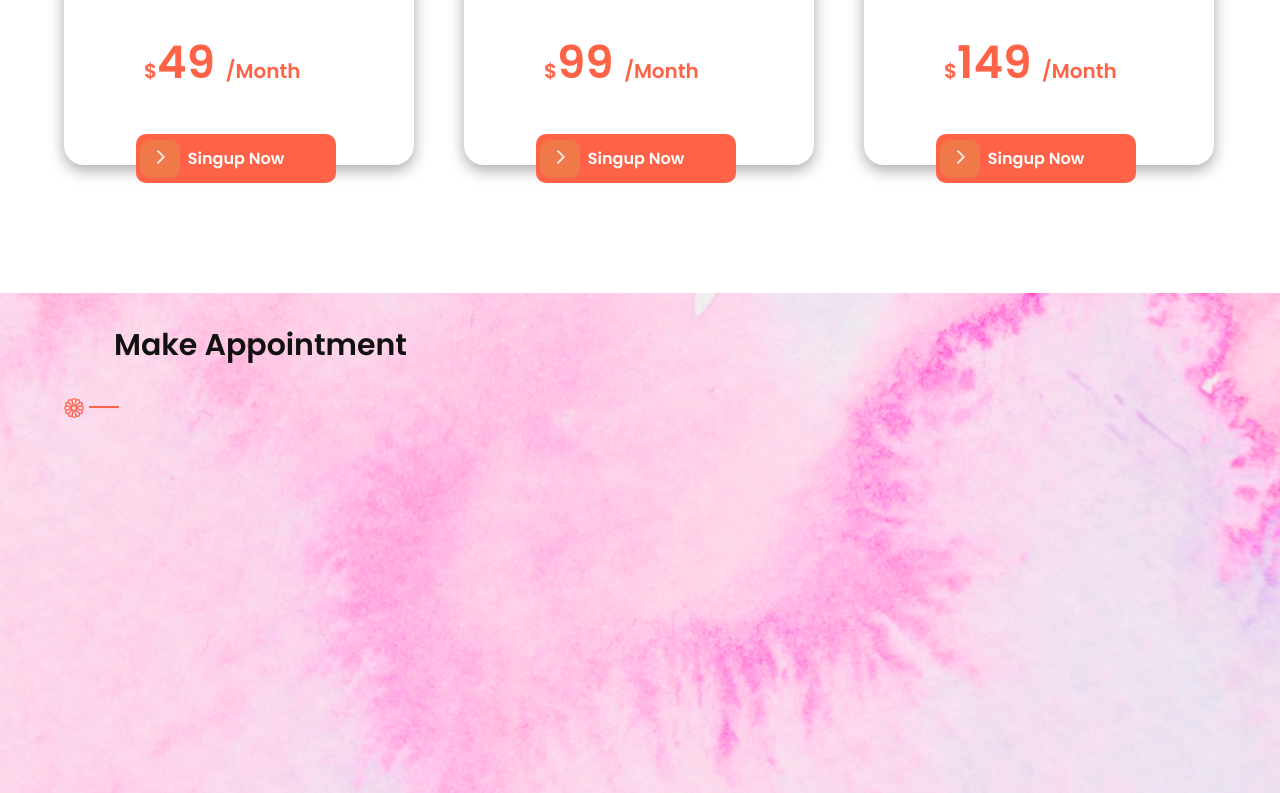
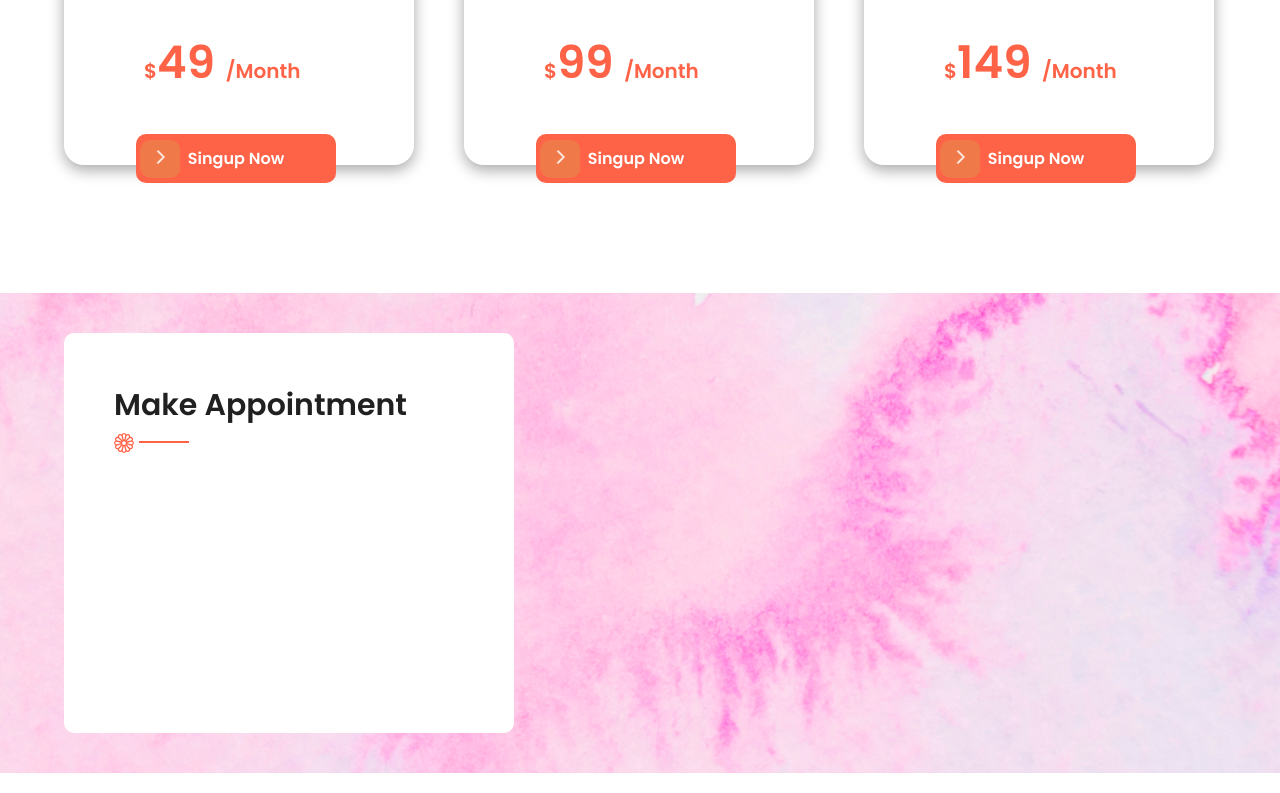
Before and after one commit to TamannaAfroz2666/Parlour-BD-Page, a React (Create React App) app: page / in a window 1280 px wide. Shown: the part 2900-3693 px from the top of the page. Built offline with nearby package versions, Linux system fonts and the light colour scheme; the HTML template or start-up script is replaced by a standard one.

Commit message:
hr design

```diff
--- a/src/components/MakeBooking/MakeBooking.css
+++ b/src/components/MakeBooking/MakeBooking.css
@@ -20,12 +20,29 @@
 .bookingContents{
     display: flex;
     gap: 40px;
-    /* margin-top: 3rem; */
-    height: 500px;
+}
+.appointment{
+    margin: 40px 0;
+    width: 450px;
+    height: 400px;
+    background-color: white;
+    border-radius: 10px;
 }
 .appointmentTitle{
     font-size: 30px;
     font-weight: 600;
-    padding: 30px 50px;
-    color: #111;
+    padding: 50px 0 5px 50px;
+    color: #111111ef;
 }
+/* icon part  */
+
+.IconSortBooking{
+    display: flex;
+    gap: 5px;
+    margin-left: 50px;
+}
+.lineHrBook{
+    margin: .5rem 0 0 0 ;
+    width: 50px;
+}
+/* icon part end  */
--- a/src/components/MakeBooking/MakeBooking.js
+++ b/src/components/MakeBooking/MakeBooking.js
@@ -8,21 +8,21 @@ const MakeBooking = () => {
             <div className="makeBookingHead">
                 <div className="bookingBody">
                     <div className="bookingContents">
-                        <div className="appoinment">
+                        <div className="appointment">
                             <p className='appointmentTitle'>Make Appointment</p>
-                            <div className='IconSort'>
+                            <div className='IconSortBooking'>
                                 <div className="iconOfFlower">
                                     <BsFlower1 size={20} color='tomato' />
 
                                 </div>
                                 <div className="line">
-                                    <hr color='tomato' className='lineHr' />
+                                    <hr color='tomato' className='lineHrBook' />
                                 </div>
 
                             </div>
 
                         </div>
-                        <div className="appoinmentInfo">
+                        <div className="appointmentInfo">
 
                         </div>
                     </div>
```
